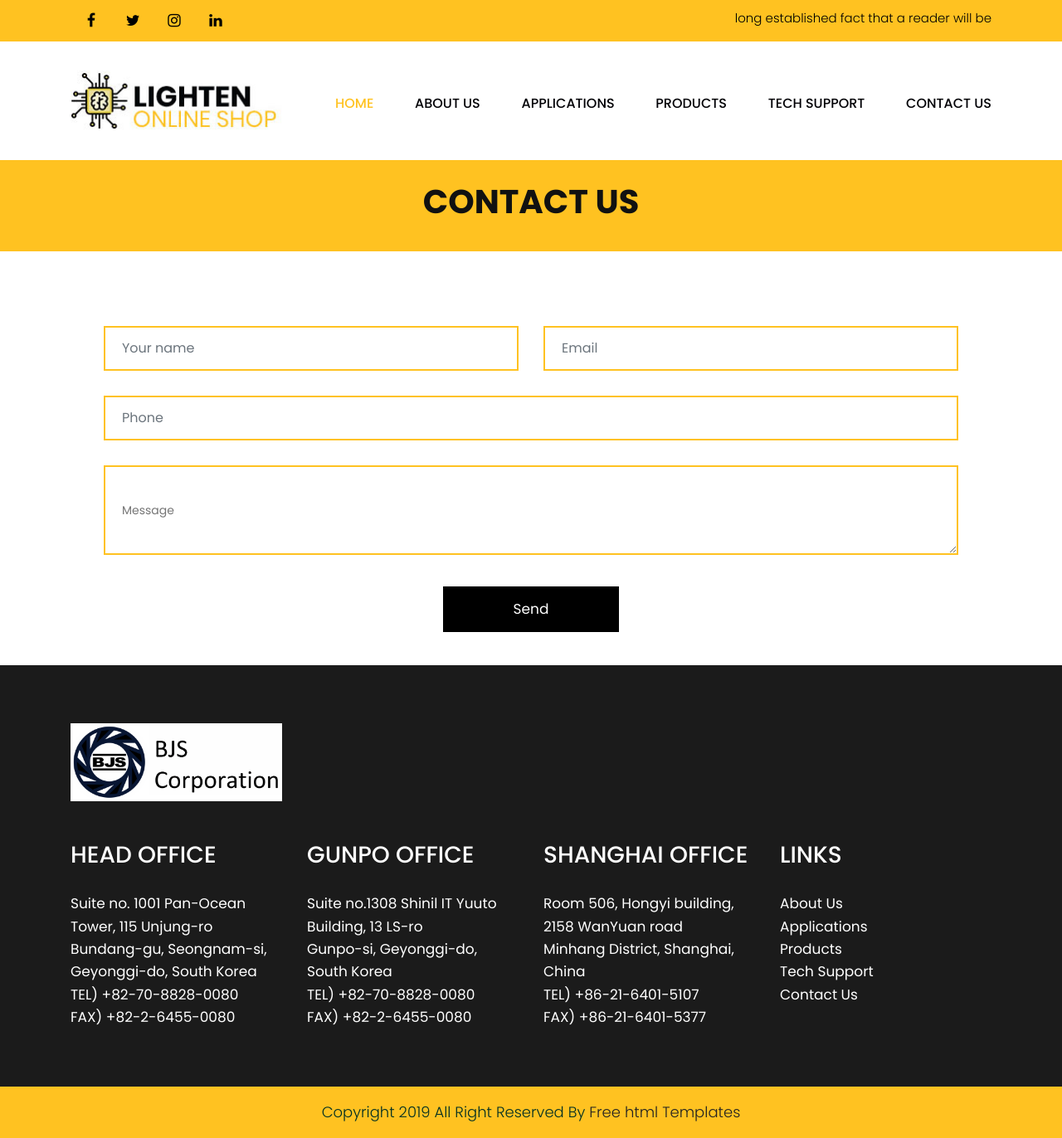
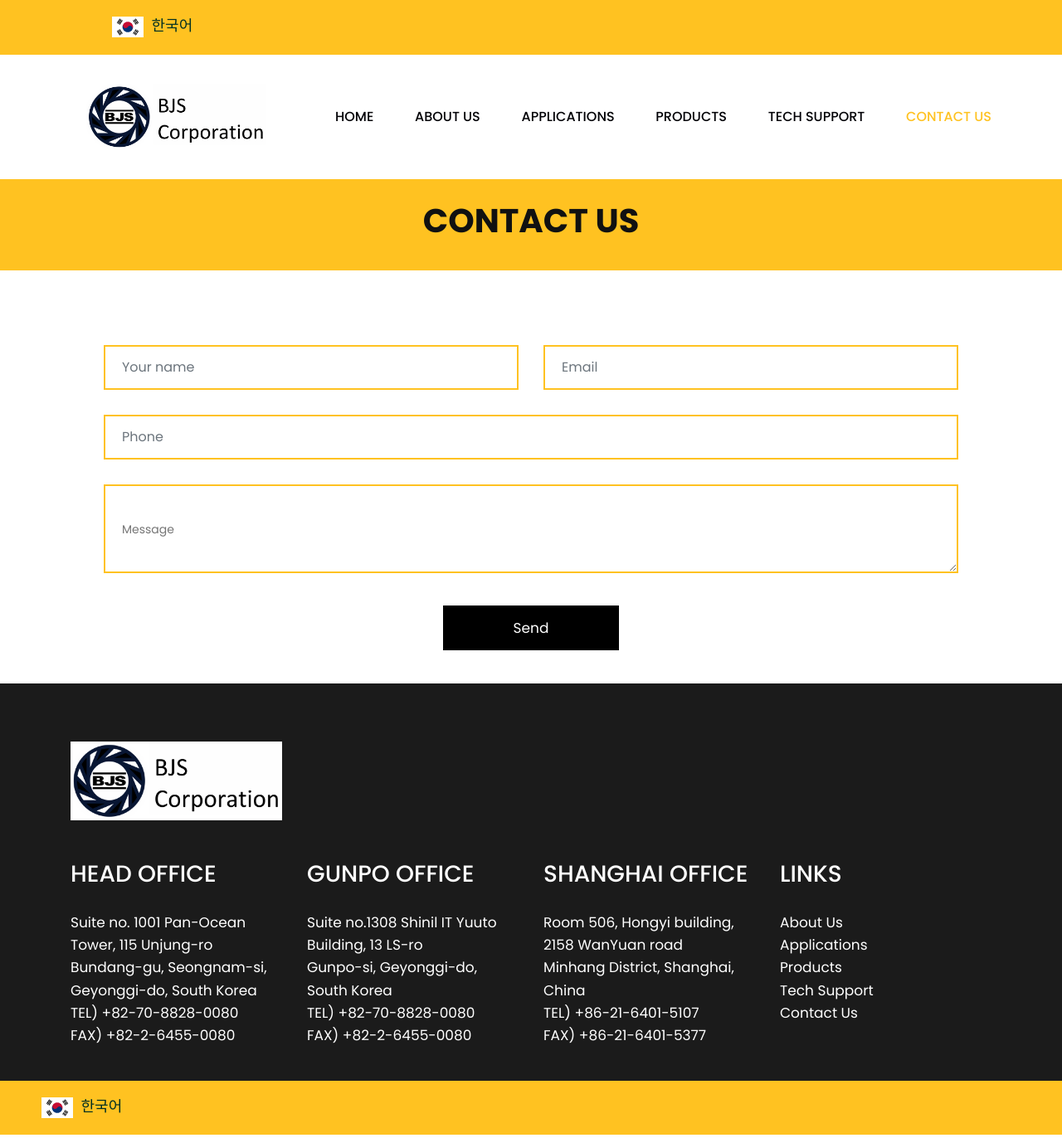
Before and after one commit to onanalee/BJS_website, a Flask app: page /contact_us in a window 1280 px wide. Shown: the whole page at 83% size. Run offline with Flask 2, Linux system fonts and the light colour scheme; some libraries are stand-ins or nearby versions.

Commit message:
한국어 header/footer update

```diff
--- a/static/style.css
+++ b/static/style.css
@@ -1670,8 +1670,9 @@ float: right;
 	color: #fff;
 }
 
-.head_top {background: #ffc221;
-margin-bottom: 35px;
+.head_top {
+	background: #ffc221;
+	margin-bottom: 35px;
 }
 ul.sociel_link {
 	display: flex;
@@ -1681,10 +1682,13 @@ margin: 0 auto;
 float: left;
 }
 
-.top-box p {
+.top-box a {
 	float: right;
 	padding-top: 10px;
     color: #000;
+}
+.top-box img {
+	margin-right:10px;
 }
 ul.sociel_link li {
 	display: inline-block;
@@ -2076,7 +2080,10 @@ margin-top: 20px;
 
 .footer {
 	background: #1b1b1b;
-    padding-top: 70px;
+	padding-top: 70px;
+}
+.footer .container {
+	padding-bottom:40px;
 }
 ul.sociel {
 	display: flex;
@@ -2145,14 +2152,15 @@ ul.lik li a:hover {
 .copyright {
 	background-color: #ffc221;
 	padding: 20px 0px;
-	margin-top: 70px;
-}
-
-.copyright p {
+	/* margin-top: 20px; */
+}
+
+.copyright a {
 	color: #023023;
 	font-size: 18px;
 	line-height: 22px;
-	text-align: center;
+	padding-bottom:10px;
+	padding-left:50px;
 }
 
 .copyright a:hover {
@@ -2388,3 +2396,14 @@ text-align: center;
 	top: inherit;
 	bottom: 10px;
 }
+
+
+.footer_logo{
+
+}
+
+.sk_flag{
+	max-width:50px;
+	max-height:25px;
+	margin-right: 10px;
+}
--- a/templates/applications.html
+++ b/templates/applications.html
@@ -75,9 +75,9 @@
                      <div class="limit-box">
                         <nav class="main-menu">
                            <ul class="menu-area-main">
-                              <li class="active"> <a href="/">Home</a> </li>
+                              <li> <a href="/">Home</a> </li>
                               <li> <a href="/about_us">About Us</a> </li>
-                              <li> <a href="/applications"> Applications</a> </li>
+                              <li class="active"> <a href="/applications"> Applications</a> </li>
                               <li> <a href="/products">Products</a> </li>
                               <li> <a href="/tech_support"> Tech Support</a> </li>
                               <li> <a href="/contact_us">Contact Us</a> </li>
--- a/templates/contact.html
+++ b/templates/contact.html
@@ -1,5 +1,6 @@
 <!DOCTYPE html>
 <html lang="en">
+
 <head>
    <!-- basic -->
    <meta charset="utf-8">
@@ -24,17 +25,19 @@
    <link rel="stylesheet" href="../static/jquery.mCustomScrollbar.min.css">
    <!-- Tweaks for older IEs-->
    <link rel="stylesheet" href="https://netdna.bootstrapcdn.com/font-awesome/4.0.3/css/font-awesome.css">
-      <link rel="stylesheet" href="https://cdnjs.cloudflare.com/ajax/libs/fancybox/2.1.5/jquery.fancybox.min.css" media="screen">
+   <link rel="stylesheet" href="https://cdnjs.cloudflare.com/ajax/libs/fancybox/2.1.5/jquery.fancybox.min.css"
+      media="screen">
    <!--[if lt IE 9]>
       <script src="https://oss.maxcdn.com/html5shiv/3.7.3/html5shiv.min.js"></script>
       <script src="https://oss.maxcdn.com/respond/1.4.2/respond.min.js"></script><![endif]-->
 
    <!-- Email JS -->
-      <script type="text/javascript"src="https://cdn.jsdelivr.net/npm/emailjs-com@2/dist/email.min.js"></script>
+   <script type="text/javascript" src="https://cdn.jsdelivr.net/npm/emailjs-com@2/dist/email.min.js"></script>
    <script src="../static/email.js"></script>
 
 </head>
 <!-- body -->
+
 <body class="main-layout">
    <!-- loader  -->
    <div class="loader_bg">
@@ -47,32 +50,30 @@
       <div class="header">
          <div class="head_top">
             <div class="container">
-                  <div class="row">
-                    <div class="col-xl-6 col-lg-6 col-md-6 col-sm-12">
-                       <div class="top-box">
-                        <ul class="sociel_link">
-                         <li> <a href="#"><i class="fa fa-facebook-f"></i></a></li>
-                         <li> <a href="#"><i class="fa fa-twitter"></i></a></li>
-                         <li> <a href="#"><i class="fa fa-instagram"></i></a></li>
-                         <li> <a href="#"><i class="fa fa-linkedin"></i></a></li>
-                     </ul>
+
+
+                  <div class="copyright col-xl-12 col-lg-12 col-md-12 col-sm-12">
+
+                        <a href="#"><img class="sk_flag" src="../static/sk_flag.png">한국어</a>
+
                   </div>
-                  </div>
-                  <div class="col-xl-6 col-lg-6 col-md-6 col-sm-12">
-                       <div class="top-box">
-                        <p>long established fact that a reader will be </p>
-                    </div>
-                  </div>
-               </div>
+
             </div>
          </div>
          <div class="container">
             <div class="row">
+               <!-- <div class="col-xl-3 col-lg-3 col-md-3 col-sm-3 col logo_section">
+                  <div class="full">
+                     <div class="center-desk">
+                        <div class="logo"> <a href="/"><img src="../static/bjs_logo3.png" alt="logo"/></a> </div>
+                     </div>
+                  </div>
+               </div> -->
                <div class="col-xl-3 col-lg-3 col-md-4 col-sm-5 col logo_section">
                   <div class="full">
-                     <div class="center-desk">
-                        <div class="logo"> <a href="/"><img src="../static/logo.jpg" alt="logo"/></a> </div>
-                     </div>
+
+                     <div class="logo"> <a href="/"><img src="../static/bjs_logo3.png" alt="logo" /></a></div>
+
                   </div>
                </div>
                <div class="col-xl-9 col-lg-9 col-md-8 col-sm-7">
@@ -80,12 +81,12 @@
                      <div class="limit-box">
                         <nav class="main-menu">
                            <ul class="menu-area-main">
-                              <li class="active"> <a href="/">Home</a> </li>
+                              <li> <a href="/">Home</a> </li>
                               <li> <a href="/about_us">About Us</a> </li>
                               <li> <a href="/applications"> Applications</a> </li>
                               <li> <a href="/products">Products</a> </li>
                               <li> <a href="/tech_support"> Tech Support</a> </li>
-                              <li> <a href="/contact_us">Contact Us</a> </li>
+                              <li class="active"> <a href="/contact_us">Contact Us</a> </li>
                               <!-- <li class="mean-last"> <a href="#contact">signup</a> </li> -->
 
                            </ul>
@@ -151,7 +152,7 @@
          <div class="container">
             <div class="row">
                <div class="col-md-3">
-                     <img class="footer_logo" src="../static/bjs_logo3.png" alt="logo"/>
+                  <img class="footer_logo" src="../static/bjs_logo3.png" alt="logo" />
                </div>
             </div>
             <div class="row">
@@ -196,8 +197,10 @@
                </div>
             </div>
          </div>
-            <div class="copyright">
-               <p>Copyright 2019 All Right Reserved By <a href="https://html.design/">Free html Templates</a></p>
+         <div class="copyright col-xl-12 col-lg-12 col-md-12 col-sm-12">
+
+               <a href="#"><img class="sk_flag" src="../static/sk_flag.png">한국어</a>
+
          </div>
 
       </div>
@@ -215,16 +218,16 @@
    <script src="../static/custom.js"></script>
    <script src="https:cdnjs.cloudflare.com/ajax/libs/fancybox/2.1.5/jquery.fancybox.min.js"></script>
    <script>
-         $(document).ready(function(){
+      $(document).ready(function () {
          $(".fancybox").fancybox({
             openEffect: "none",
             closeEffect: "none"
          });
 
-         $(".zoom").hover(function(){
+         $(".zoom").hover(function () {
 
             $(this).addClass('transition');
-         }, function(){
+         }, function () {
 
             $(this).removeClass('transition');
          });
@@ -232,4 +235,5 @@
 
    </script>
 </body>
+
 </html>
--- a/templates/product.html
+++ b/templates/product.html
@@ -75,10 +75,10 @@
                      <div class="limit-box">
                         <nav class="main-menu">
                            <ul class="menu-area-main">
-                              <li class="active"> <a href="/">Home</a> </li>
+                              <li> <a href="/">Home</a> </li>
                               <li> <a href="/about_us">About Us</a> </li>
                               <li> <a href="/applications"> Applications</a> </li>
-                              <li> <a href="/products">Products</a> </li>
+                              <li class="active"> <a href="/products">Products</a> </li>
                               <li> <a href="/tech_support"> Tech Support</a> </li>
                               <li> <a href="/contact_us">Contact Us</a> </li>
                               <!-- <li class="mean-last"> <a href="#contact">signup</a> </li> -->
--- a/templates/tech.html
+++ b/templates/tech.html
@@ -75,11 +75,11 @@
                      <div class="limit-box">
                         <nav class="main-menu">
                            <ul class="menu-area-main">
-                              <li class="active"> <a href="/">Home</a> </li>
+                              <li> <a href="/">Home</a> </li>
                               <li> <a href="/about_us">About Us</a> </li>
                               <li> <a href="/applications"> Applications</a> </li>
                               <li> <a href="/products">Products</a> </li>
-                              <li> <a href="/tech_support"> Tech Support</a> </li>
+                              <li class="active"> <a href="/tech_support"> Tech Support</a> </li>
                               <li> <a href="/contact_us">Contact Us</a> </li>
                               <!-- <li class="mean-last"> <a href="#contact">signup</a> </li> -->
 
```
Also changed, not shown: templates/about.html (+22 -18 lines), templates/index.html (+54 -38 lines), static/sk_flag.png (added). Lines whose indentation alone changed are shown as unchanged.
